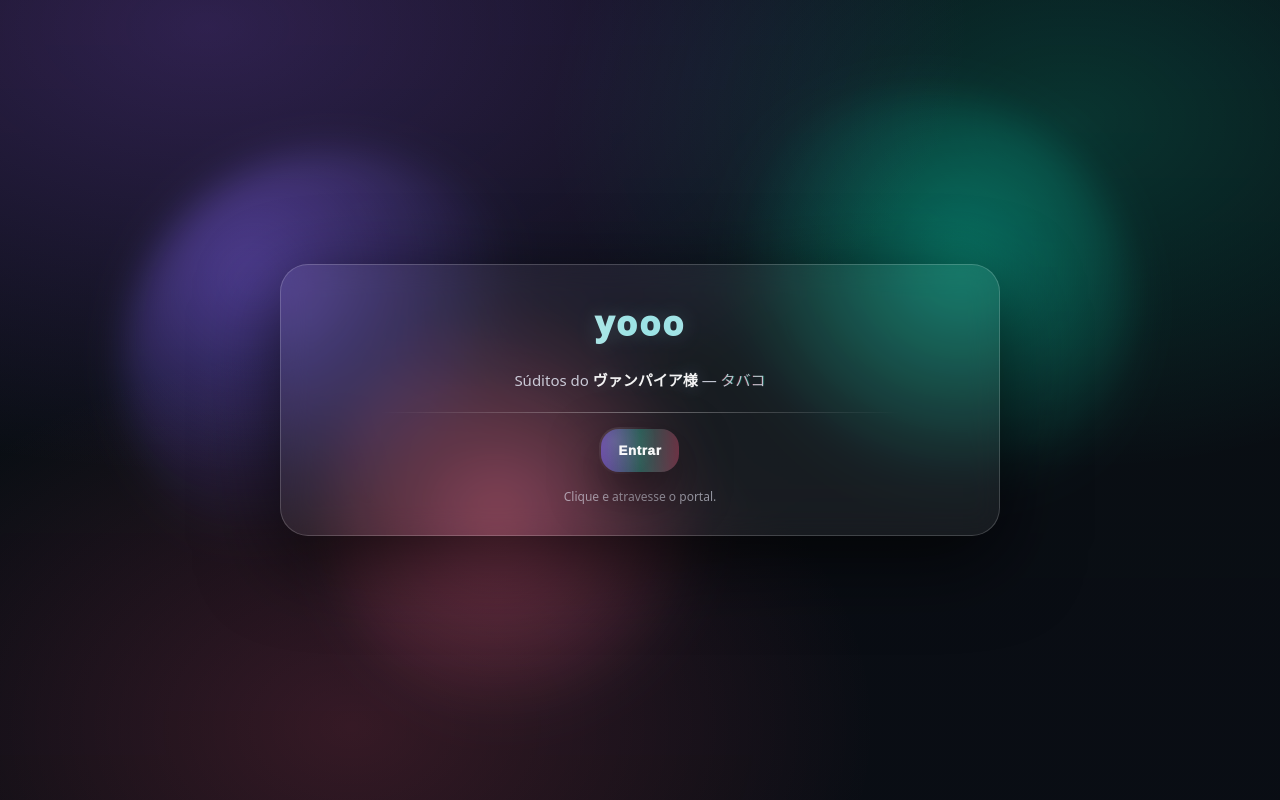
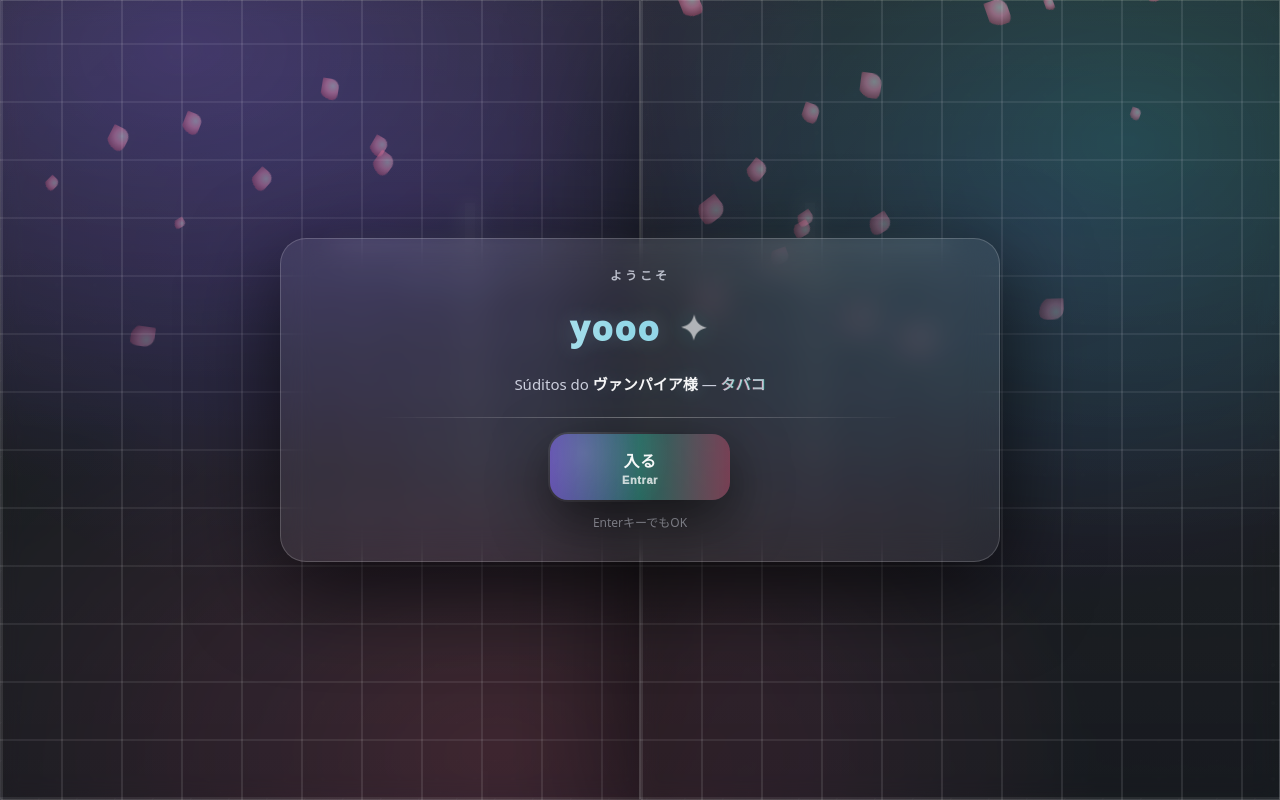
Before and after one commit to VANPAYA/JLPTTTT, a plain HTML site: page index.html in a window 1280 px wide. Drawn offline with Linux system fonts and the light colour scheme.

Commit message:
Update index.html

```diff
--- a/index.html
+++ b/index.html
@@ -303,7 +303,7 @@ hr.sep{ border:none; border-top:1px solid rgba(255,255,255,.10); margin:14px 0;
 .flash.on{ animation: flash .55s ease-out; }
 @keyframes flash{ 0%{ opacity:0; } 20%{ opacity:1; } 100%{ opacity:0; } }
 
-/* (opcional) toggle mais visível */
+/* toggle mais visível */
 .toggle{
   display:flex;
   align-items:center;
@@ -323,12 +323,12 @@ hr.sep{ border:none; border-top:1px solid rgba(255,255,255,.10); margin:14px 0;
   accent-color: hsl(var(--moodHue) 90% 60%);
 }
 
-/* =========================
-   PORTAL / TELA DE ENTRADA
-========================= */
+/* =========================================================
+   PORTAL / ENTRADA — IMERSIVO E BEM JAPONÊS (SHOJI + SAKURA)
+========================================================= */
 #app.appHidden{ display:none; }
 
-.gate{
+.jpGate{
   position:fixed;
   inset:0;
   z-index:9999;
@@ -338,121 +338,174 @@ hr.sep{ border:none; border-top:1px solid rgba(255,255,255,.10); margin:14px 0;
   overflow:hidden;
 }
 
-.gate-bg{
+.jp-bg{
   position:absolute;
   inset:-40px;
   background:
-    radial-gradient(1200px 700px at 20% 10%, rgba(160,90,255,.25), transparent 60%),
-    radial-gradient(900px 600px at 80% 20%, rgba(0,255,200,.16), transparent 55%),
-    radial-gradient(900px 650px at 30% 85%, rgba(255,80,120,.18), transparent 55%),
-    linear-gradient(180deg, rgba(10,14,20,.88), rgba(10,14,20,.96));
-  transform: scale(1.06);
-}
-
-.gate-orbs .orb{
+    radial-gradient(1100px 700px at 18% 12%, rgba(130,90,255,.26), transparent 58%),
+    radial-gradient(900px 650px at 84% 22%, rgba(0,255,200,.16), transparent 60%),
+    radial-gradient(1000px 700px at 40% 88%, rgba(255,90,130,.16), transparent 58%),
+    linear-gradient(180deg, rgba(8,10,14,.94), rgba(10,14,20,.98));
+  transform: scale(1.05);
+  filter: saturate(1.05);
+}
+
+.jp-pattern{
   position:absolute;
-  width: 420px;
-  height: 420px;
-  border-radius: 999px;
-  filter: blur(18px);
-  opacity:.5;
+  inset:0;
+  opacity:.16;
   mix-blend-mode: screen;
-  animation: orbFloat 6.2s ease-in-out infinite;
-}
-.gate-orbs .o1{
-  left:10%;
-  top:20%;
-  background: radial-gradient(circle at 30% 30%, rgba(120,90,255,.95), transparent 62%);
-}
-.gate-orbs .o2{
-  right:12%;
-  top:14%;
-  background: radial-gradient(circle at 60% 40%, rgba(0,255,200,.75), transparent 62%);
-  animation-duration: 7.1s;
-}
-.gate-orbs .o3{
-  left:26%;
-  bottom:8%;
-  background: radial-gradient(circle at 40% 50%, rgba(255,90,130,.85), transparent 62%);
-  animation-duration: 7.8s;
-}
-@keyframes orbFloat{
-  0%{ transform: translate3d(0,0,0) scale(1); }
-  50%{ transform: translate3d(0,-18px,0) scale(1.06); }
-  100%{ transform: translate3d(0,0,0) scale(1); }
-}
-
-.gate-card{
+  background:
+    radial-gradient(circle at 0 0, rgba(255,255,255,.20) 0 2px, transparent 2px 18px) 0 0/38px 38px,
+    radial-gradient(circle at 19px 19px, rgba(255,255,255,.14) 0 2px, transparent 2px 18px) 0 0/38px 38px,
+    radial-gradient(circle at 0 0, rgba(120,90,255,.18) 0 1px, transparent 1px 22px) 0 0/44px 44px;
+  filter: blur(.2px);
+}
+
+.jp-torii{
+  position:absolute;
+  left:50%;
+  top:50%;
+  width:min(860px, 96vw);
+  height:min(520px, 64vh);
+  transform: translate(-50%,-52%);
+  opacity:.18;
+  filter: blur(.2px);
+  background:
+    radial-gradient(closest-side at 50% 60%, rgba(0,255,200,.22), transparent 70%),
+    radial-gradient(closest-side at 50% 55%, rgba(120,90,255,.22), transparent 72%);
+}
+.jp-torii::before{
+  content:"";
+  position:absolute;
+  inset:0;
+  background:
+    linear-gradient(90deg, transparent 0 14%, rgba(255,255,255,.85) 14% 86%, transparent 86% 100%) 50% 22%/100% 10px no-repeat,
+    linear-gradient(90deg, transparent 0 22%, rgba(255,255,255,.62) 22% 78%, transparent 78% 100%) 50% 28%/100% 7px no-repeat,
+    linear-gradient(180deg, rgba(255,255,255,.70), rgba(255,255,255,.15)) 30% 32%/10px 58% no-repeat,
+    linear-gradient(180deg, rgba(255,255,255,.70), rgba(255,255,255,.15)) 70% 32%/10px 58% no-repeat,
+    linear-gradient(90deg, transparent 0 34%, rgba(255,255,255,.50) 34% 66%, transparent 66% 100%) 50% 38%/100% 6px no-repeat;
+  border-radius: 28px;
+  filter: drop-shadow(0 0 22px rgba(0,255,200,.20));
+}
+
+.shoji{
+  position:absolute;
+  top:0; bottom:0;
+  width:50%;
+  background:
+    linear-gradient(180deg, rgba(255,255,255,.12), rgba(255,255,255,.06)),
+    repeating-linear-gradient(90deg, rgba(255,255,255,.10) 0 2px, transparent 2px 60px),
+    repeating-linear-gradient(0deg, rgba(255,255,255,.08) 0 2px, transparent 2px 58px);
+  border:1px solid rgba(255,255,255,.14);
+  box-shadow: 0 40px 140px rgba(0,0,0,.65);
+  backdrop-filter: blur(10px);
+  -webkit-backdrop-filter: blur(10px);
+  opacity:.95;
+}
+.shoji.left{ left:0; border-right:1px solid rgba(255,255,255,.16); }
+.shoji.right{ right:0; border-left:1px solid rgba(255,255,255,.16); }
+.shoji::after{
+  content:"";
+  position:absolute;
+  inset:0;
+  background: radial-gradient(900px 700px at 60% 30%, rgba(120,90,255,.14), transparent 55%);
+  opacity:.9;
+}
+
+.jp-card{
   position:relative;
+  z-index:2;
   width:min(720px, 92vw);
-  border-radius: 28px;
+  border-radius: 26px;
   border: 1px solid rgba(255,255,255,.18);
   background: rgba(255,255,255,.06);
-  box-shadow: 0 24px 80px rgba(0,0,0,.65);
+  box-shadow: 0 24px 90px rgba(0,0,0,.70);
   padding: 26px 22px;
   text-align:center;
-  backdrop-filter: blur(14px);
-  -webkit-backdrop-filter: blur(14px);
-}
-
-.gate-title{
+  backdrop-filter: blur(16px);
+  -webkit-backdrop-filter: blur(16px);
+  animation: jpIn .65s ease both;
+}
+@keyframes jpIn{
+  from{ opacity:0; transform: translateY(10px) scale(.985); }
+  to{ opacity:1; transform: translateY(0) scale(1); }
+}
+
+.jp-kicker{
+  font-weight:1000;
+  letter-spacing: 3px;
+  font-size: 12px;
+  color: rgba(238,242,255,.72);
+  text-transform: uppercase;
+}
+
+.jp-title{
+  margin-top: 8px;
   font-size: 34px;
   font-weight: 1000;
   letter-spacing: 2px;
   background: linear-gradient(90deg, rgba(255,255,255,.92), rgba(160,240,255,.88), rgba(210,170,255,.90));
-  -webkit-background-clip: text;
+  -webkit-background-clip:text;
   background-clip:text;
   color: transparent;
   text-shadow: 0 0 22px rgba(160,240,255,.18);
-  animation: shimmer 2.2s ease-in-out infinite;
-}
-@keyframes shimmer{
-  0%,100%{ filter: brightness(1); }
-  50%{ filter: brightness(1.16); }
-}
-
-.gate-sub{
+}
+
+.jp-glow{
+  display:inline-block;
+  margin-left: 8px;
+  color: rgba(255,255,255,.75);
+  text-shadow: 0 0 20px rgba(0,255,200,.18);
+  animation: star 1.6s ease-in-out infinite;
+}
+@keyframes star{
+  0%,100%{ transform: translateY(0) rotate(0deg); opacity:.8; }
+  50%{ transform: translateY(-3px) rotate(10deg); opacity:1; }
+}
+
+.jp-sub{
   margin-top: 10px;
   font-size: 15px;
-  color: rgba(238,242,255,.80);
-}
-.gate-sub b{
-  color: rgba(255,255,255,.95);
+  color: rgba(238,242,255,.82);
+}
+.jp-sub b{
+  color: rgba(255,255,255,.96);
   text-shadow: 0 0 18px rgba(160,240,255,.20);
 }
 
-.gate-line{
+.jp-line{
   width: min(520px, 86%);
   height: 1px;
   margin: 18px auto 16px;
   background: linear-gradient(90deg, transparent, rgba(255,255,255,.35), transparent);
 }
 
-/* glitch leve no タバコ */
-.gate-sub .glitch{
+.jp-glitch{
   position:relative;
   display:inline-block;
-}
-.gate-sub .glitch::before,
-.gate-sub .glitch::after{
+  font-weight:1000;
+}
+.jp-glitch::before,
+.jp-glitch::after{
   content: attr(data-text);
   position:absolute;
   left:0;
   top:0;
-  opacity:.35;
+  opacity:.32;
   pointer-events:none;
 }
-.gate-sub .glitch::before{
+.jp-glitch::before{
   transform: translate(1px,0);
   color: rgba(0,255,200,.55);
-  animation: glitch 1.9s infinite linear alternate-reverse;
-}
-.gate-sub .glitch::after{
+  animation: jpGlitch 1.9s infinite linear alternate-reverse;
+}
+.jp-glitch::after{
   transform: translate(-1px,0);
   color: rgba(255,90,130,.55);
-  animation: glitch 2.1s infinite linear alternate;
-}
-@keyframes glitch{
+  animation: jpGlitch 2.1s infinite linear alternate;
+}
+@keyframes jpGlitch{
   0%{ clip-path: inset(0 0 90% 0); }
   20%{ clip-path: inset(10% 0 55% 0); }
   40%{ clip-path: inset(35% 0 30% 0); }
@@ -461,7 +514,7 @@ hr.sep{ border:none; border-top:1px solid rgba(255,255,255,.10); margin:14px 0;
   100%{ clip-path: inset(90% 0 0 0); }
 }
 
-.gate-btn{
+.jp-btn{
   position:relative;
   border:none;
   cursor:pointer;
@@ -470,18 +523,21 @@ hr.sep{ border:none; border-top:1px solid rgba(255,255,255,.10); margin:14px 0;
   font-weight: 1000;
   letter-spacing: .6px;
   color: rgba(255,255,255,.96);
-  background: linear-gradient(90deg, rgba(120,90,255,.52), rgba(0,255,200,.24), rgba(255,90,130,.32));
-  box-shadow: 0 18px 50px rgba(0,0,0,.55);
-}
-.gate-btn:hover{ filter: brightness(1.12); }
-.gate-btn:active{ transform: translateY(1px); }
-.gate-btn:disabled{ opacity:.7; cursor:not-allowed; }
-
-.gate-btn-glow{
+  background: linear-gradient(90deg, rgba(120,90,255,.56), rgba(0,255,200,.26), rgba(255,90,130,.34));
+  box-shadow: 0 18px 55px rgba(0,0,0,.60);
+  min-width: 180px;
+}
+.jp-btn:hover{ filter: brightness(1.12); }
+.jp-btn:active{ transform: translateY(1px); }
+.jp-btn:disabled{ opacity:.7; cursor:not-allowed; }
+.jp-btn-main{ display:block; font-size:16px; }
+.jp-btn-sub{ display:block; font-size:11px; opacity:.78; margin-top:2px; }
+
+.jp-btn-glow{
   position:absolute;
   inset:-2px;
   border-radius: 20px;
-  background: radial-gradient(circle at 20% 30%, rgba(255,255,255,.35), transparent 55%);
+  background: radial-gradient(circle at 20% 30%, rgba(255,255,255,.40), transparent 55%);
   opacity:.35;
   pointer-events:none;
   animation: glowPulse 1.8s ease-in-out infinite;
@@ -491,45 +547,72 @@ hr.sep{ border:none; border-top:1px solid rgba(255,255,255,.10); margin:14px 0;
   50%{ opacity:.55; }
 }
 
-.gate-note{
-  margin-top: 14px;
+.jp-note{
+  margin-top: 12px;
   font-size: 12px;
-  color: rgba(238,242,255,.58);
-}
-
-/* FX imersivo */
-.gate-fx{
+  color: rgba(238,242,255,.60);
+}
+
+.petals{
+  position:absolute;
+  inset:0;
+  pointer-events:none;
+  z-index:1;
+}
+.petal{
+  position:absolute;
+  top:-12%;
+  width: 16px;
+  height: 12px;
+  background: radial-gradient(circle at 30% 35%, rgba(255,255,255,.55), rgba(255,150,190,.65) 35%, rgba(255,90,130,.40) 70%, transparent 72%);
+  border-radius: 14px 14px 14px 2px;
+  filter: blur(.2px);
+  opacity:.75;
+  animation: fall var(--dur) linear var(--delay) infinite;
+}
+@keyframes fall{
+  0%{
+    transform: translate3d(var(--x), -12vh, 0) rotate(0deg);
+    opacity: 0;
+  }
+  8%{ opacity: .85; }
+  100%{
+    transform: translate3d(calc(var(--x) + var(--drift)), 112vh, 0) rotate(360deg);
+    opacity: 0;
+  }
+}
+
+.jp-fx{
   position:absolute;
   inset:-40px;
   pointer-events:none;
   opacity:0;
   background:
-    radial-gradient(650px 400px at 50% 45%, rgba(255,255,255,.18), transparent 60%),
-    radial-gradient(900px 600px at 50% 55%, rgba(120,90,255,.22), transparent 62%),
-    radial-gradient(900px 600px at 55% 50%, rgba(0,255,200,.18), transparent 62%);
+    radial-gradient(900px 550px at 50% 45%, rgba(255,255,255,.16), transparent 60%),
+    radial-gradient(900px 650px at 50% 55%, rgba(120,90,255,.20), transparent 62%),
+    radial-gradient(900px 650px at 55% 50%, rgba(0,255,200,.16), transparent 62%);
   transform: scale(1);
 }
 
-.gate.leaving .gate-card{
-  animation: gateCardOut .55s ease forwards;
-}
-@keyframes gateCardOut{
-  to{ opacity:0; transform: translateY(10px) scale(.96); }
-}
-.gate.leaving .gate-bg{
-  animation: gateBgOut .75s ease forwards;
-}
-@keyframes gateBgOut{
-  to{ transform: scale(1.12); opacity:0; }
-}
-.gate.leaving .gate-fx{
+.jpGate.leaving .shoji.left{ animation: shojiLeft .78s ease forwards; }
+.jpGate.leaving .shoji.right{ animation: shojiRight .78s ease forwards; }
+@keyframes shojiLeft{ to{ transform: translateX(-105%); opacity:.98; } }
+@keyframes shojiRight{ to{ transform: translateX(105%); opacity:.98; } }
+
+.jpGate.leaving .jp-card{ animation: cardOut .55s ease forwards; }
+@keyframes cardOut{ to{ opacity:0; transform: translateY(10px) scale(.985); } }
+
+.jpGate.leaving .jp-bg{ animation: bgOut .85s ease forwards; }
+@keyframes bgOut{ to{ transform: scale(1.12); opacity:0; } }
+
+.jpGate.leaving .jp-fx{
   opacity:1;
-  animation: gateFx .75s ease forwards;
-}
-@keyframes gateFx{
+  animation: fx .85s ease forwards;
+}
+@keyframes fx{
   0%{ transform: scale(1); opacity:0; }
-  30%{ transform: scale(1.12); opacity:1; }
-  100%{ transform: scale(1.35); opacity:0; }
+  30%{ transform: scale(1.10); opacity:1; }
+  100%{ transform: scale(1.38); opacity:0; }
 }
 </style>
 </head>
@@ -537,33 +620,41 @@ hr.sep{ border:none; border-top:1px solid rgba(255,255,255,.10); margin:14px 0;
 <body>
 <div id="flash" class="flash"></div>
 
-<!-- ====== PORTAL / TELA DE ENTRADA ====== -->
-<section id="gate" class="gate">
-  <div class="gate-bg"></div>
-
-  <div class="gate-orbs">
-    <span class="orb o1"></span>
-    <span class="orb o2"></span>
-    <span class="orb o3"></span>
+<!-- ====== PORTAL / TELA DE ENTRADA (JAPANESE IMMERSIVE) ====== -->
+<section id="gate" class="jpGate">
+  <div class="jp-bg"></div>
+  <div class="jp-pattern"></div>
+  <div class="jp-torii"></div>
+
+  <div class="shoji left"></div>
+  <div class="shoji right"></div>
+
+  <div id="petals" class="petals"></div>
+
+  <div class="jp-card">
+    <div class="jp-kicker">ようこそ</div>
+
+    <div class="jp-title">
+      yooo <span class="jp-glow">✦</span>
+    </div>
+
+    <div class="jp-sub">
+      Súditos do <b>ヴァンパイア様</b> —
+      <span class="jp-glitch" data-text="タバコ">タバコ</span>
+    </div>
+
+    <div class="jp-line"></div>
+
+    <button id="enterBtn" class="jp-btn">
+      <span class="jp-btn-main">入る</span>
+      <span class="jp-btn-sub">Entrar</span>
+      <span class="jp-btn-glow"></span>
+    </button>
+
+    <div class="jp-note">EnterキーでもOK</div>
   </div>
 
-  <div class="gate-card">
-    <div class="gate-title">yooo</div>
-    <div class="gate-sub">
-      Súditos do <b>ヴァンパイア様</b> —
-      <span class="glitch" data-text="タバコ">タバコ</span>
-    </div>
-    <div class="gate-line"></div>
-
-    <button id="enterBtn" class="gate-btn">
-      Entrar
-      <span class="gate-btn-glow"></span>
-    </button>
-
-    <div class="gate-note">Clique e atravesse o portal.</div>
-  </div>
-
-  <div id="gateFx" class="gate-fx"></div>
+  <div id="gateFx" class="jp-fx"></div>
 </section>
 
 <!-- ====== APP (site real) ====== -->
@@ -788,10 +879,9 @@ const N5_SET = new Set(N5_LIST);
 const N4_SET = new Set(N4_LIST);
 
 /* =========================
-   KANJI_INFO (PT-BR) — fonte única
+   KANJI_INFO (PT-BR)
 ========================= */
 const KANJI_INFO = {
-  // ===== N5 =====
   "一":{readings:["いち","ひと"], meaning:"um"},
   "七":{readings:["しち","なな"], meaning:"sete"},
   "万":{readings:["まん"], meaning:"dez mil"},
@@ -873,7 +963,6 @@ const KANJI_INFO = {
   "食":{readings:["た","しょく"], meaning:"comer / comida"},
   "高":{readings:["たか","こう"], meaning:"alto / caro"},
 
-  // ===== N4 =====
   "不":{readings:["ふ","ない"], meaning:"não / negativo"},
   "世":{readings:["せい","よ"], meaning:"mundo / sociedade"},
   "主":{readings:["しゅ","ぬし"], meaning:"principal / dono"},
@@ -1043,7 +1132,6 @@ const KANJI_INFO = {
   "黒":{readings:["くろ","こく"], meaning:"preto"}
 };
 
-// garantia: não entra kanji sem info no jogo
 function isInfoComplete(k){
   const i = KANJI_INFO[k];
   return !!(i && i.meaning && Array.isArray(i.readings) && i.readings.length && i.readings[0] !== "—");
@@ -1068,17 +1156,6 @@ function shuffle(arr){
     [a[i],a[j]] = [a[j],a[i]];
   }
   return a;
-}
-function uniqByText(opts){
-  const seen = new Set();
-  const out = [];
-  for(const o of opts){
-    const key = (o.text||"").trim();
-    if(!key || seen.has(key)) continue;
-    seen.add(key);
-    out.push(o);
-  }
-  return out;
 }
 function levelOf(k){
   if(N5_SET.has(k)) return "N5";
@@ -1375,7 +1452,7 @@ function applyMood(){
 }
 
 /* =========================
-   QUIZ ENGINE — corrigido
+   QUIZ ENGINE
 ========================= */
 const quizSmart = $("quizSmart");
 const quizAuto = $("quizAuto");
@@ -1472,15 +1549,9 @@ function updateBests(){
   stats.bestScore = Math.max(stats.bestScore, scoreSession);
 }
 
-// fonte única
 function readingText(k){ return safeInfo(k).readings.join(" / "); }
 function meaningText(k){ return safeInfo(k).meaning; }
 
-/**
- * buildChoices corrigido:
- * - a alternativa correta é fixada e NUNCA pode ser removida
- * - completa com 3 distrações únicas
- */
 function buildChoices(kind, correctKanji, pool){
   const poolOthers = pool.filter(k => k !== correctKanji);
 
@@ -1786,32 +1857,84 @@ function init(){
 init();
 
 /* =========================
-   PORTAL / ENTRADA (imersivo)
+   PORTAL / ENTRADA — JAPANESE IMMERSIVE
 ========================= */
 (function(){
   const gate = document.getElementById("gate");
   const app  = document.getElementById("app");
   const btn  = document.getElementById("enterBtn");
-  if(!gate || !app || !btn) return;
+  const petalsBox = document.getElementById("petals");
+
+  if(!gate || !app || !btn || !petalsBox) return;
+
+  function spawnPetals(n=28){
+    petalsBox.innerHTML = "";
+    for(let i=0;i<n;i++){
+      const p = document.createElement("span");
+      p.className = "petal";
+
+      const x = Math.random()*100;                 // vw
+      const drift = (Math.random()*40 - 20);       // vw drift
+      const dur = 7 + Math.random()*6;             // s
+      const delay = Math.random()*3;               // s
+
+      p.style.setProperty("--x", `${x}vw`);
+      p.style.setProperty("--drift", `${drift}vw`);
+      p.style.setProperty("--dur", `${dur}s`);
+      p.style.setProperty("--delay", `${delay}s`);
+
+      const scale = 0.75 + Math.random()*1.1;
+      p.style.width  = `${16*scale}px`;
+      p.style.height = `${12*scale}px`;
+
+      petalsBox.appendChild(p);
+    }
+  }
+
+  function chime(){
+    try{
+      const ctx = new (window.AudioContext || window.webkitAudioContext)();
+      const o = ctx.createOscillator();
+      const g = ctx.createGain();
+      o.type = "sine";
+      o.frequency.setValueAtTime(880, ctx.currentTime);
+      o.frequency.exponentialRampToValueAtTime(1320, ctx.currentTime + 0.10);
+      g.gain.setValueAtTime(0.0001, ctx.currentTime);
+      g.gain.exponentialRampToValueAtTime(0.12, ctx.currentTime + 0.02);
+      g.gain.exponentialRampToValueAtTime(0.0001, ctx.currentTime + 0.22);
+      o.connect(g); g.connect(ctx.destination);
+      o.start();
+      o.stop(ctx.currentTime + 0.24);
+      setTimeout(()=>ctx.close?.(), 380);
+    }catch{}
+  }
+
+  spawnPetals(28);
 
   function enter(){
     gate.classList.add("leaving");
     btn.disabled = true;
 
-    // “puxada” no clima ao entrar (mais azulado)
     document.documentElement.style.setProperty("--moodHue", "210");
+    chime();
 
     setTimeout(()=>{
       gate.style.display = "none";
       app.classList.remove("appHidden");
       window.scrollTo(0,0);
-    }, 720);
+    }, 880);
   }
 
   btn.addEventListener("click", enter);
   window.addEventListener("keydown", (e)=>{
     if(e.key === "Enter" && gate.style.display !== "none") enter();
   });
+
+  let t=null;
+  window.addEventListener("resize", ()=>{
+    clearTimeout(t);
+    t=setTimeout(()=>spawnPetals(28), 200);
+  });
 })();
 </script>
 
```
